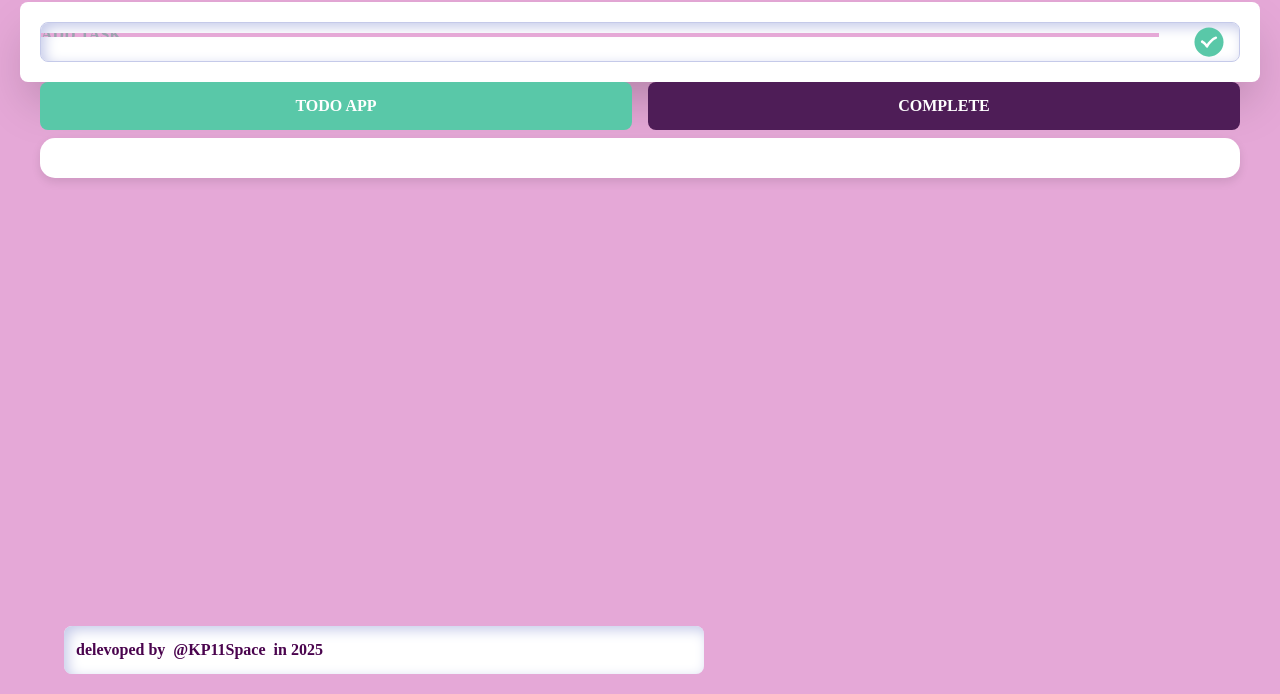
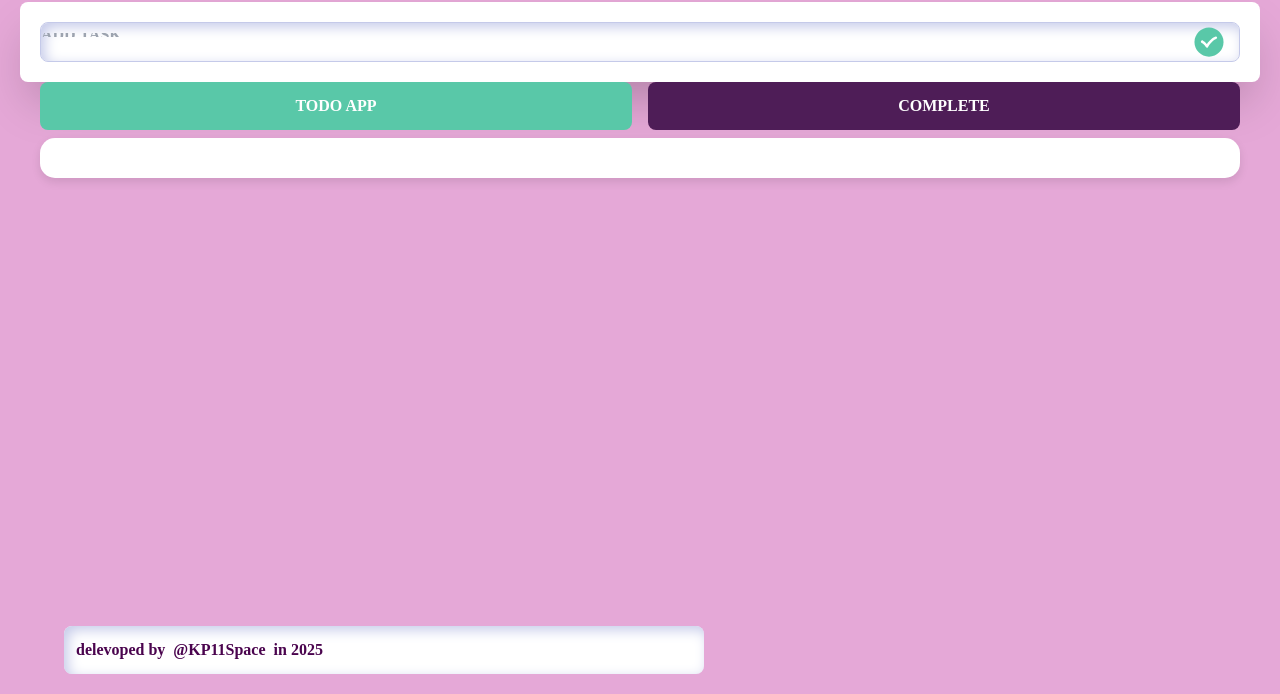
Before and after one commit to KP11Space/front, a plain HTML site: page index.html in a window 1280 px wide. Shown: the part 106-800 px from the top of the page. Drawn offline with nearby package versions, Linux system fonts and the light colour scheme; no server answers; a web font is replaced by a local one.

Commit message:
Update index.html

```diff
--- a/index.html
+++ b/index.html
@@ -67,7 +67,7 @@
     <h1 class="grid justify-center text-5xl mt-10 mb-5 text-fuchsia-950" style="font-family: 'Cherry Bomb One'; font-weight: 900;"> TODO APP</h1>
     <div class="block m-5 bg-white p-5 rounded-lg shadow-2xl h-full gap-4">
         <div style="position: relative; box-shadow: inset 4px 4px 13px #C5CAE9; font-family: 'ADLaM Display'; font-weight: 900; padding-right: 40px; border: 1px solid #C5CAE9; border-radius: 8px; height: 40px;">
-            <input id="input-post-task" class="input - task" placeholder="ADD TASK..." type="text" name="" style="background-color:#E5A8D7; height: 10%;"-right: 40px; border: none; background: transparent; height: 100%; width: calc(100% - 40px); outline: none; padding-left: 20px;">
+            <input id="input-post-task" class="input - task" placeholder="ADD TASK..." type="text" name="" style="height: 10%;"-right: 40px; border: none; background: transparent; height: 100%; width: calc(100% - 40px); outline: none; padding-left: 20px;">
             <img id= "img-post-task" class="cursor-pointer duration-300 hover:scale-110" src="./Done.svg" alt="" srcset="" style="position: absolute; right: 15px; top: 13px; transform: translateY(-30%);" >
         </div>
         <div class="mt-5 flex justify-center gap-4 flex">
```
